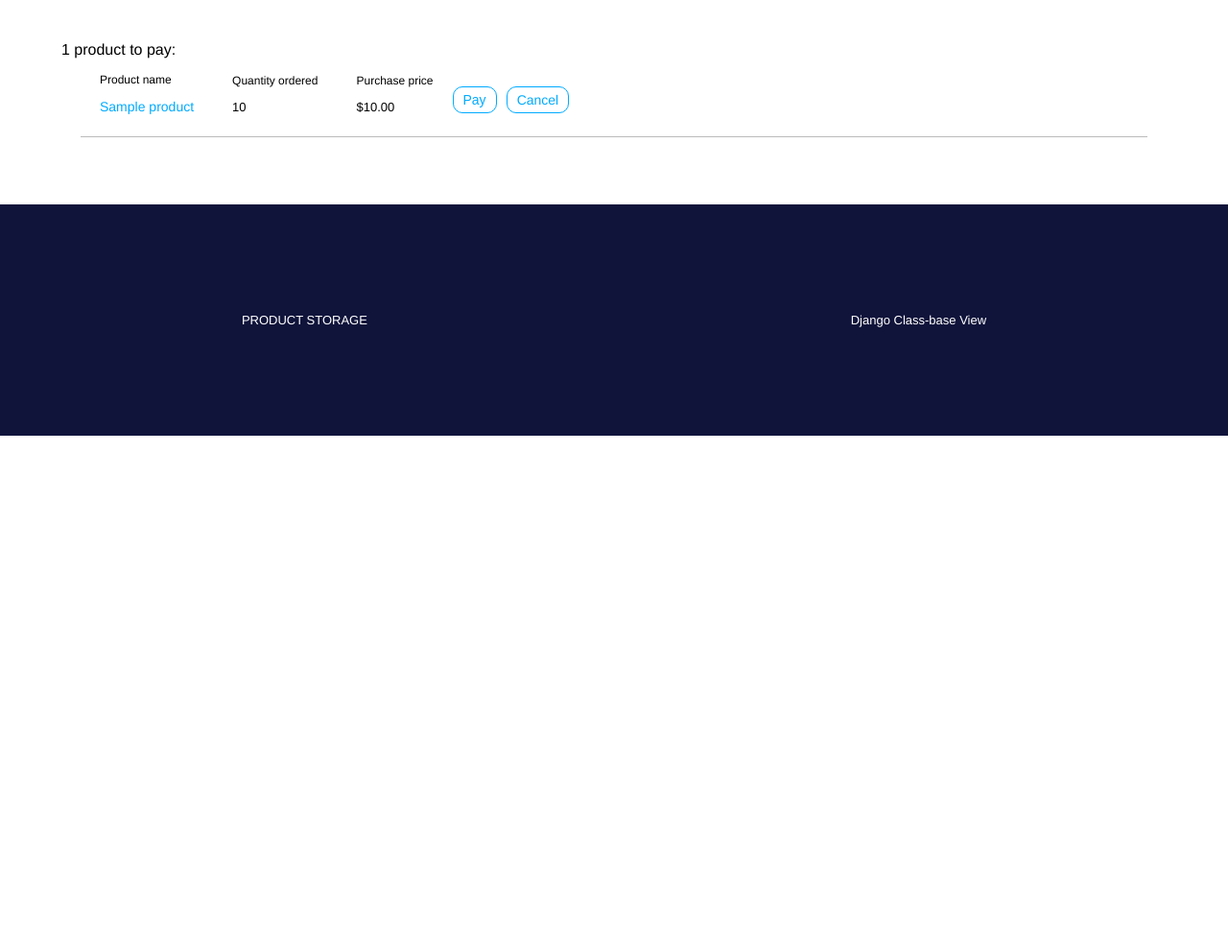
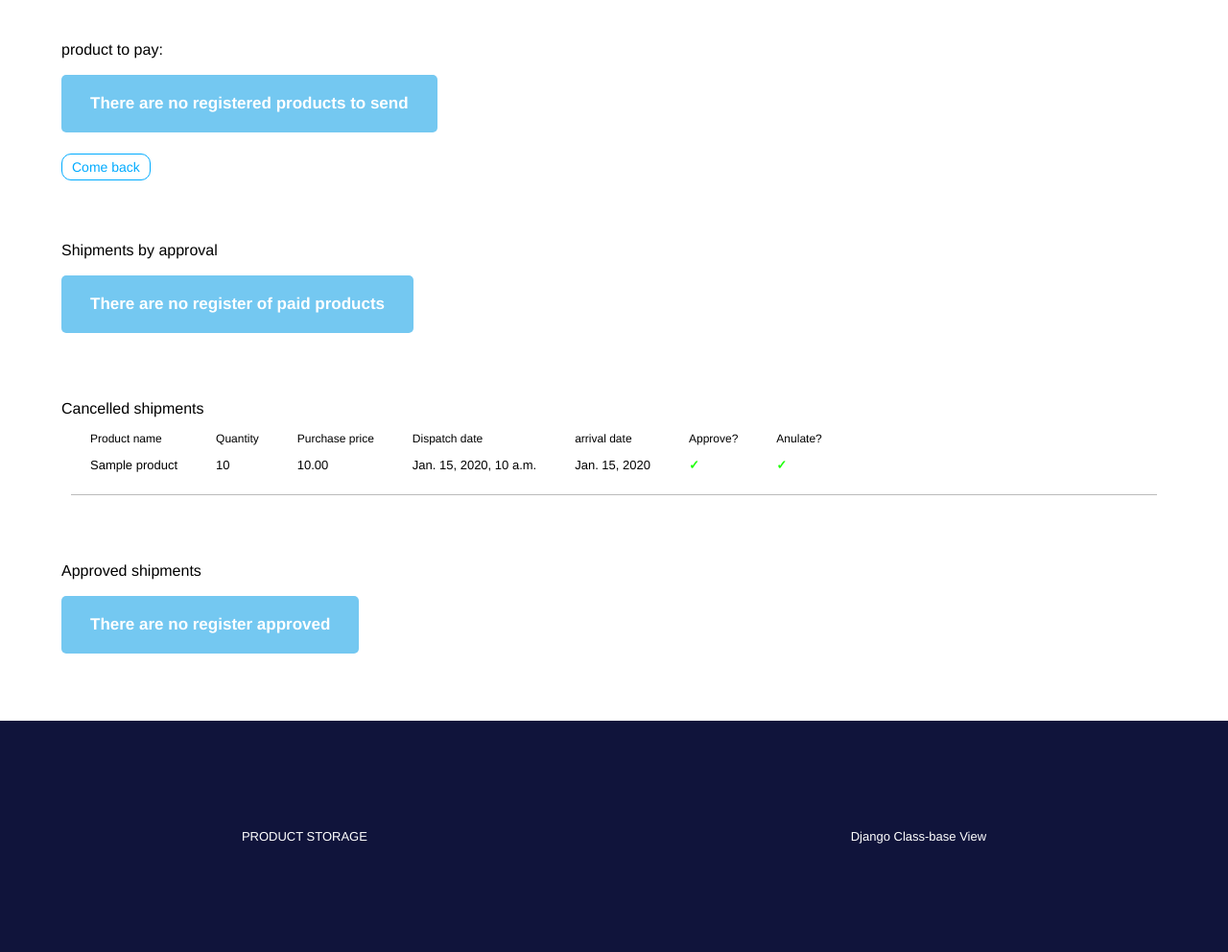
Before and after one commit to j0hevnd/bootcamp_django-tzuzulCode, a Django app: page /sale/sale_product/ in a window 1280 px wide. Shown: the part 73-1065 px from the top of the page at 96% size. Before the commit the page ends 527 px from the top, so only its background shows below. Run offline with Django 3.2, Linux system fonts and the light colour scheme; tables that the repository leaves empty hold one stand-in row (values such as "Sample post").

Commit message:
Filtrar datos para resumen de envios, funciones en el model.py para comportamiento de fechas y productos públicos

```diff
--- a/django_clases/proyecto2/apps/products/models.py
+++ b/django_clases/proyecto2/apps/products/models.py
@@ -30,7 +30,7 @@
 
 class Product(models.Model):
     name_product = models.CharField("Product name", unique=True, max_length=200, null=False, blank=False)
-    image_product = models.ImageField('Image product', upload_to='product/', null=True, blank=True)
+    image_product = models.ImageField('Image product', upload_to='product/', null=False, blank=False)
     stock = models.IntegerField("Stock available", default=0)
     price = models.FloatField("Price", default=00.0)
     manufacturer = models.ForeignKey(Maker, on_delete=models.CASCADE)
--- a/django_clases/proyecto2/apps/sale/models.py
+++ b/django_clases/proyecto2/apps/sale/models.py
@@ -1,5 +1,8 @@
-from tabnanny import verbose
+from datetime import timedelta
+
 from django.db import models
+from django.utils import timezone
+from django.contrib import admin
 
 from apps.products.models import Product
 # Create your models here.
@@ -32,5 +35,23 @@
         verbose_name = "Sale"
         verbose_name_plural = "Sales"
 
+    @admin.display(
+        boolean= True,
+        description="Approved?"
+    )
+    def approved_sale(self):
+        if self.approved and self.dispatch_date is None:
+            self.dispatch_date = timezone.now()
+            self.arrival_date = timezone.now() + timedelta(4)
+            self.save()
+
+        if not self.approved and self.dispatch_date is not None:
+            self.dispatch_date = None
+            self.arrival_date = None
+            self.save()
+
+        return self.approved
+
+
     def __str__(self):
         return f"{self.id} - {self.product_to_send}"
--- a/django_clases/proyecto2/apps/sale/views.py
+++ b/django_clases/proyecto2/apps/sale/views.py
@@ -3,6 +3,7 @@
 from django.urls import reverse_lazy, reverse
 from django.views.generic import View
 from django.views.generic.edit import FormView
+from django.shortcuts import get_object_or_404
 
 from apps.products.models import Product
 from .models import CarShop, Sale
@@ -15,15 +16,38 @@
     def get(self, request, *args, **kwargs):
         query_sale = Sale.objects.all()
 
+        query_sale_send = list(filter(lambda sale: not sale.paid_out \
+            and not sale.anulate,
+            query_sale)
+        )
+        shipments_by_approval = list(filter(lambda sale: sale.paid_out \
+            and not sale.approved \
+            and not sale.anulate, \
+            query_sale)
+        )
+        approved_shipments = list(filter(lambda sale: sale.approved \
+            and not sale.anulate \
+            and sale.dispatch_date \
+            and sale.arrival_date, \
+            query_sale)
+        )
+        cancelled_shipments = list(filter(lambda sale: sale.anulate, query_sale))
+
         return render(
             request,
             'sale/sale_list.html',
-            {'products':query_sale}
+            {
+                'products':query_sale_send,
+                'shipments_by_approval': shipments_by_approval,
+                'approved_shipments': approved_shipments,
+                'cancelled_shipments': cancelled_shipments,
+            }
         )
 
     def post(self, request, *args, **kwargs):
-        product_id = request.POST.get('id_product')
-        shipment = get_object_or_404(Sale, pk=product_id)
+        shipment = get_object_or_404(Sale, pk=request.POST.get('id_product'))
+        shipment.paid_out = True
+        shipment.save()
 
         return HttpResponseRedirect(reverse('sale:sale_product'))
 
--- a/django_clases/proyecto2/templates/products/product_detail.html
+++ b/django_clases/proyecto2/templates/products/product_detail.html
@@ -3,6 +3,7 @@
 
 {% block content %}
     <div class="card-product detail">
+        <img src="{{ product.image_product.url }}">
         <h2 class="color-blue">Name product: {{object.name_product}}</h2>
         <p>Stock avaliable: {{object.stock}}</p>
         <p>Price: {{object.price}}</p>
@@ -16,7 +17,7 @@
             <input type="hidden" name="id_product" value="{{ object.id }}">
             {{form.as_p}}
             {% csrf_token %}
-            <button type="submit">Add car</button>
+            <button class="btn primary" type="submit">Add car</button>
     </form>
     </div>
 
--- a/django_clases/proyecto2/templates/products/product_form.html
+++ b/django_clases/proyecto2/templates/products/product_form.html
@@ -3,7 +3,7 @@
 {% block title %}Create product{% endblock title %}
 
 {% block content %}
-    <form action="" method="POST">
+    <form action="" method="POST" enctype="multipart/form-data">
         {{ form.as_p }}
         {% csrf_token %}
         <button class="btn success" type="submit">Add product</button>
--- a/django_clases/proyecto2/templates/products/product_list.html
+++ b/django_clases/proyecto2/templates/products/product_list.html
@@ -5,18 +5,19 @@
 
     {% for product in products %}
         <div class="card-product">
+            <img src="{{ product.image_product.url }}">
             <h2>
                 <a href="{% url 'product:detail_product' product.id %}">{{ product.name_product }}</a>
             </h2>
             <p>Quantity: {{ product.stock }}</p>
             <p>Price: {{ product.price }}</p>
             <p>Maker: {{ product.manufacturer }}</p>
-            <p>Kind product{{ product.product_type }}</p>
+            <p>Kind of product: {{ product.product_type }}</p>
             <a class="btn primary" href="{% url 'product:update_product' product.id %}">Edit</a>
             <a class="btn danger" href="{% url 'product:delete_product' product.id %}">Delete</a>
         </div>
     {% empty %}
-        <div>There are no registered products</div>
+        <p class="description">There are no registered products</p>
     {% endfor %}
 
 </div>
--- a/django_clases/proyecto2/templates/sale/sale_list.html
+++ b/django_clases/proyecto2/templates/sale/sale_list.html
@@ -31,4 +31,144 @@
     {% empty %}
         <p class="description">There are no registered products to send</p>
     {% endfor %}
+    <br>
+    <a class="btn primary" href="{% url "product:index" %}">Come back</a>
+
+    <h2 style="margin-top: 70px;">Shipments by approval</h2>
+
+    {% for product in shipments_by_approval %}
+        <div class="form-list">
+            <div class="form-list-sale">
+                <label for="">Product name</label>
+                <p>{{ product.product_to_send.name_product }}</p>
+            </div>
+            <div class="form-list-sale">
+                <label for="">Quantity</label>
+                <p>{{ product.quantity }}</p>
+            </div>
+            <div class="form-list-sale">
+                <label for="">Purchase price</label>
+                <p>{{ product.price_to_paid }}</p>
+            </div>
+            <div class="form-list-sale">
+                <label for="">Dispatch date</label>
+                <p>{{ product.dispatch_date }}</p>
+            </div>
+            <div class="form-list-sale">
+                <label for="">arrival date</label>
+                <p>{{ product.arrival_date }}</p>
+            </div>
+            <div class="form-list-sale">
+                <label for="">Approve?</label>
+                {% if product.approved %}
+                    <p class="color-green"><strong>&checkmark;</strong></p>
+                {% else %}
+                    <p class="color-red"><strong>&cross;</strong></p>
+                {% endif %}
+            </div>
+            <div class="form-list-sale">
+                <label for="">Anulate?</label>
+                {% if product.anulate %}
+                    <p class="color-green"><strong>&checkmark;</strong></p>
+                {% else %}
+                    <p class="color-red"><strong>&cross;</strong></p>
+                {% endif %}
+            </div>
+        </div>
+    {% empty %}
+        <p class="description">There are no register of paid products</p>
+    {% endfor %}
+
+
+    <h2 style="margin-top: 70px;">Cancelled shipments</h2>
+
+    {% for product in cancelled_shipments %}
+        <div class="form-list">
+            <div class="form-list-sale">
+                <label for="">Product name</label>
+                <p>{{ product.product_to_send.name_product }}</p>
+            </div>
+            <div class="form-list-sale">
+                <label for="">Quantity</label>
+                <p>{{ product.quantity }}</p>
+            </div>
+            <div class="form-list-sale">
+                <label for="">Purchase price</label>
+                <p>{{ product.price_to_paid }}</p>
+            </div>
+            <div class="form-list-sale">
+                <label for="">Dispatch date</label>
+                <p>{{ product.dispatch_date }}</p>
+            </div>
+            <div class="form-list-sale">
+                <label for="">arrival date</label>
+                <p>{{ product.arrival_date }}</p>
+            </div>
+            <div class="form-list-sale">
+                <label for="">Approve?</label>
+                {% if product.approved %}
+                    <p class="color-green"><strong>&checkmark;</strong></p>
+                {% else %}
+                    <p class="color-red"><strong>&cross;</strong></p>
+                {% endif %}
+            </div>
+            <div class="form-list-sale">
+                <label for="">Anulate?</label>
+                {% if product.anulate %}
+                    <p class="color-green"><strong>&checkmark;</strong></p>
+                {% else %}
+                    <p class="color-red"><strong>&cross;</strong></p>
+                {% endif %}
+            </div>
+        </div>
+    {% empty %}
+        <p class="description">There are no register cancelled</p>
+    {% endfor %}
+
+
+    <h2 style="margin-top: 70px;">Approved shipments</h2>
+
+    {% for product in approved_shipments %}
+        <div class="form-list">
+            <div class="form-list-sale">
+                <label for="">Product name</label>
+                <p>{{ product.product_to_send.name_product }}</p>
+            </div>
+            <div class="form-list-sale">
+                <label for="">Quantity</label>
+                <p>{{ product.quantity }}</p>
+            </div>
+            <div class="form-list-sale">
+                <label for="">Purchase price</label>
+                <p>{{ product.price_to_paid }}</p>
+            </div>
+            <div class="form-list-sale">
+                <label for="">Dispatch date</label>
+                <p>{{ product.dispatch_date }}</p>
+            </div>
+            <div class="form-list-sale">
+                <label for="">arrival date</label>
+                <p>{{ product.arrival_date }}</p>
+            </div>
+            <div class="form-list-sale">
+                <label for="">Approve?</label>
+                {% if product.approved %}
+                    <p class="color-green"><strong>&checkmark;</strong></p>
+                {% else %}
+                    <p class="color-red"><strong>&cross;</strong></p>
+                {% endif %}
+            </div>
+            <div class="form-list-sale">
+                <label for="">Anulate?</label>
+                {% if product.anulate %}
+                    <p class="color-green"><strong>&checkmark;</strong></p>
+                {% else %}
+                    <p class="color-red"><strong>&cross;</strong></p>
+                {% endif %}
+            </div>
+        </div>
+    {% empty %}
+        <p class="description">There are no register approved</p>
+    {% endfor %}
+
 {% endblock content %}
```
Also changed, not shown: django_clases/proyecto2/apps/sale/admin.py (+9 -1 lines), django_clases/proyecto2/proyecto2/settings.py (+6 -2 lines).
